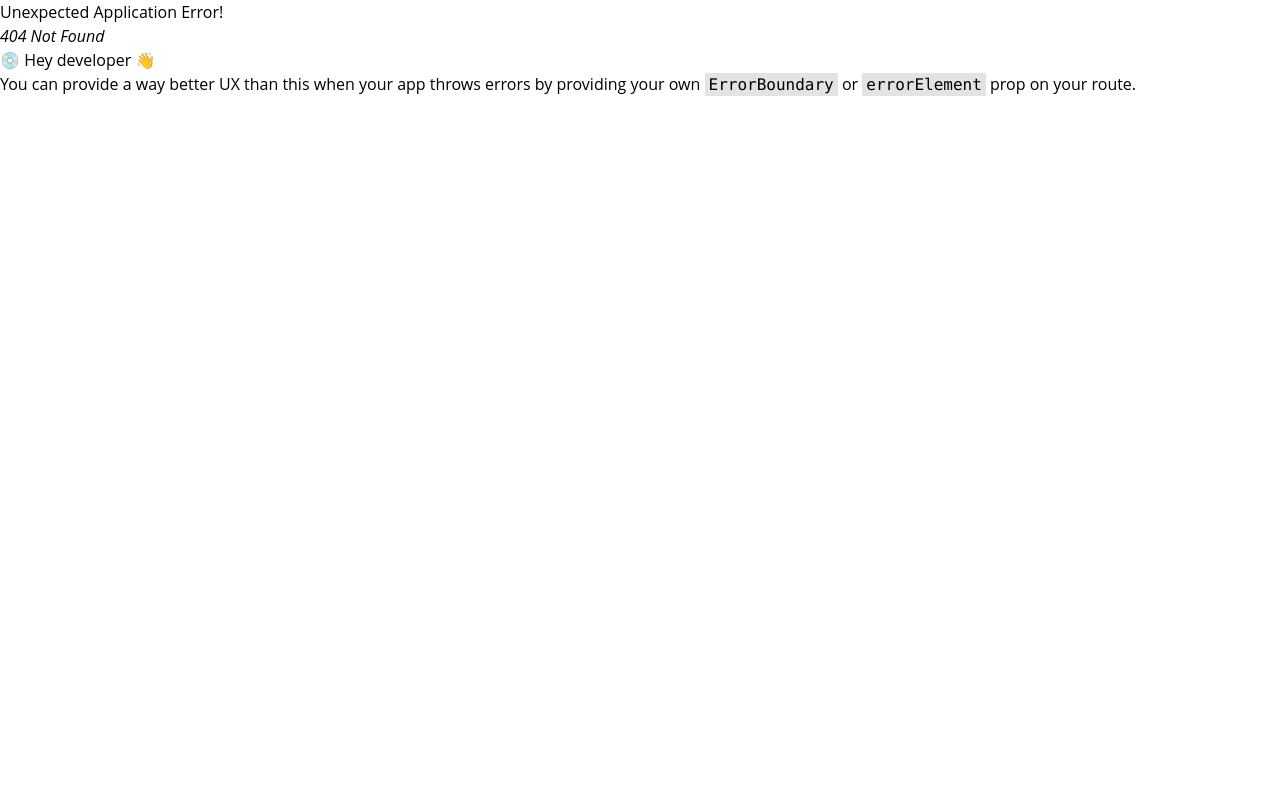
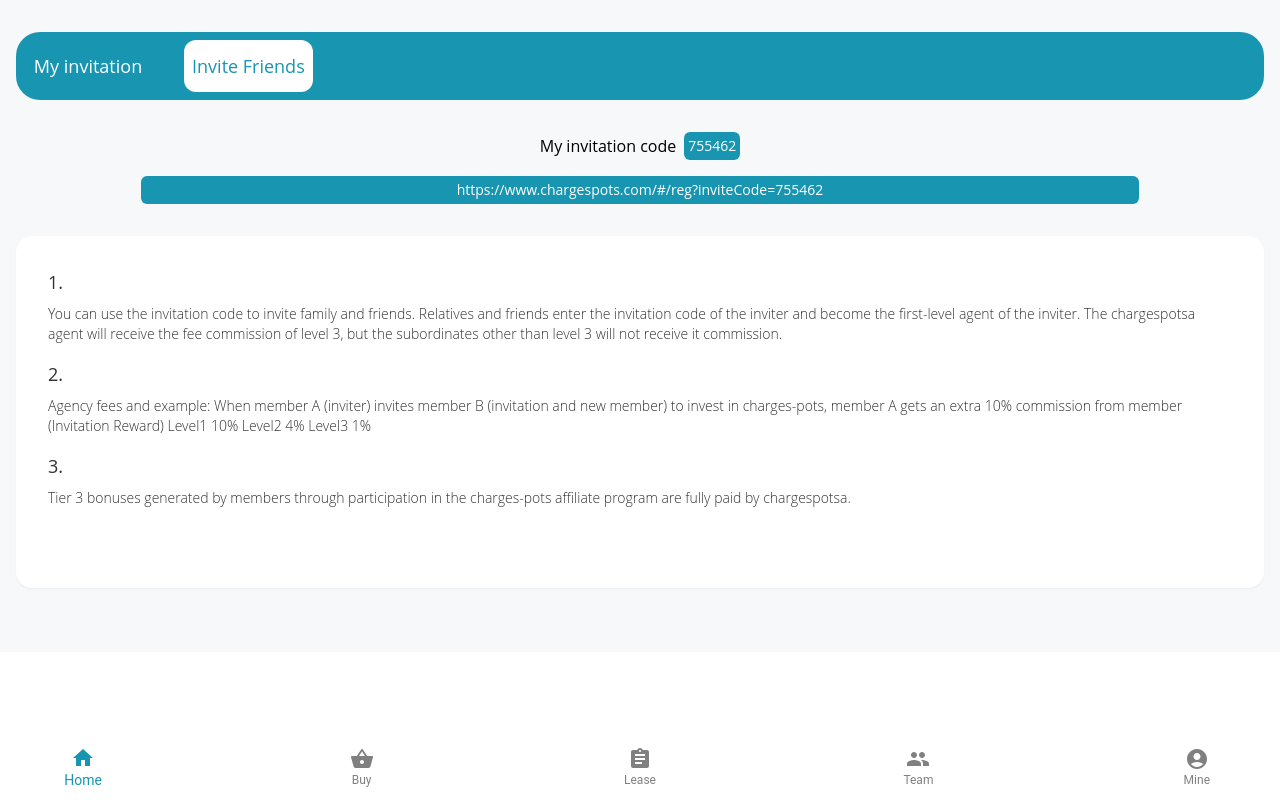
Before and after one commit to Sageer-M-Kabeer/charges_pots, a React (Create React App) app in the folder chargespots/: page /invite-friends in a window 1280 px wide. Before the commit this address had no page. Built offline with nearby package versions, Linux system fonts and the light colour scheme.

Commit message:
re factors

```diff
--- a/chargespots/src/components/CustomerService.js
+++ b/chargespots/src/components/CustomerService.js
@@ -1,25 +1,25 @@
 import { Link } from '@mui/material'
-import {BsWhatsapp} from 'react-icons/bs'
-import {FaTelegramPlane} from 'react-icons/fa'
+import { BsWhatsapp } from 'react-icons/bs'
+import { FaTelegramPlane } from 'react-icons/fa'
 import React from 'react'
 
 function CustomerService() {
     return (
         <div className='bg-[#f6f8f9] w-full h-full py-8 px-4'>
             <div className="mt-auto mx-auto p-4 justify-center gap-3 flex-row mb-8 bg-[#fff]  shadow-sm rounded-2xl">
-         <div className='flex flex-re  justify-between '>
-         <div>
+                <div className='flex flex-row justify-between '>
+                    <div className='pointer-cursor'>
                         <Link>
-
-            <div className=' w-28 flex justify-center bg-[#24ff1c] py-10 px-8 rounded-lg'>
-                <i className='text-white px-0'><BsWhatsapp size={48}/></i>
+                            <div className='cursor-pointer w-28 flex justify-center  bg-[#1c77ff] py-10 px-8 rounded-lg'>
+                                <i className='text-white px-0'><FaTelegramPlane size={48} /></i>
                             </div>
                         </Link>
                     </div>
-        <div>
+                    <div className="">
                         <Link>
-            <div className='w-28 flex justify-center  bg-[#1c77ff] py-10 px-8 rounded-lg'>
-                <i className='text-white px-0'><FaTelegramPlane size={48}/></i>
+
+                            <div className='cursor-pointer w-28 flex justify-center bg-[#24ff1c] py-10 px-8 rounded-lg'>
+                                <i className='text-white px-0'><BsWhatsapp size={48} /></i>
                             </div>
                         </Link>
                     </div>
--- a/chargespots/src/components/PopUp.js
+++ b/chargespots/src/components/PopUp.js
@@ -1,5 +1,5 @@
 import PropTypes from 'prop-types';
-import React, { Component,useEffect,useState } from 'react'
+import React, { Component, useEffect, useState } from 'react'
 
 const Popup = (props) => {
     const [isOpen, setIsOpen] = useState(props.trigger);
--- a/chargespots/src/index.js
+++ b/chargespots/src/index.js
@@ -13,6 +13,7 @@
 import Withdraw from './pages/Withdraw'
 import Precautions from './pages/Precautions'
 import GetApp from './pages/GetApp';
+import InviteFriends from './pages/InviteFriends';
 import {
   createBrowserRouter,
   RouterProvider,
@@ -110,6 +111,11 @@
     path: "get-app",
     element:<GetApp/>
   },
+  {
+    path: "invite-friends",
+    element:<InviteFriends/>
+  },
+
 
 
 
--- a/chargespots/src/pages/BindCardPage.js
+++ b/chargespots/src/pages/BindCardPage.js
@@ -23,7 +23,7 @@
                                 </Link>
                             </div>
                             <div className='max-w-[60%] my-0 mx-auto flex-1 text-center text-[#323232] font-[600] text-[16px]'>
-                                Bind bank card
+                                Bind bank
                             </div>
                         </div>
                     </div>
@@ -32,7 +32,7 @@
                         <div className="p-8">
                             <div className="flex justify-between flex-col">
                                 <div>
-                                    Cardholder's Name
+                                  Account Name
                                 </div>
                                 <div>
                                     <div className='mt-2 outline-none bg-slate-300 h-[40px] flex items-center py-2 px-4 rounded-md'>
@@ -45,7 +45,7 @@
                             </div>
                             <div className="flex justify-between flex-col mt-4">
                                 <div>
-                                    Bank Account
+                                    Bank Account Number
                                 </div>
                                 <div>
                                     <div className='mt-2 outline-none bg-slate-300 h-[40px] flex items-center py-2 px-4 rounded-md'>
--- a/chargespots/src/pages/GetApp.js
+++ b/chargespots/src/pages/GetApp.js
@@ -1,14 +1,28 @@
 import React from 'react'
 import CustomerService from '../components/CustomerService'
+import { FaAngleLeft } from 'react-icons/fa'
+import { Link } from "react-router-dom";
 
 const GetApp = () => {
   return (
-<div className="flex justify-center items-center bg-[#f6f8f9] w-full h-full">
-    <div className="">
-        <div className="py-8 px-4 min-h-full">
+    <div className="bg-[#f6f8f9] w-full h-screen">
+    <div className="px-2 min-h-full">
+        <div className="min-h-full">
+        <div className="relative z-10 leading-[22px] text-center bg-white">
+                        <div className='relative flex items-center justify-between h-20 w-full'>
+                            <div className='left-0 top-0 bottom-0 flex  items-center absolute p-[16px] text-[14px] cursor-pointer'>
+                                <Link to="/" >
+                                    <FaAngleLeft className='text-[#1895b0] text-3xl font-bold mr-2 relative inline-block' />
+                                </Link>
+                            </div>
+                            <div className='max-w-[60%] my-0 mx-auto flex-1 text-center text-[#323232] font-[600] text-[16px]'>
+                                Download App
+                            </div>
+                        </div>
+                    </div>
 
             {/* card */}
-            <div className="flex  mt-auto mx-auto justify-center items-center  mb-8 bg-[#fff]  shadow-sm rounded-2xl">
+            <div className="flex  mt-8 justify-center items-center  mb-8 bg-[#fff]  shadow-sm rounded-2xl">
                 <div className="p-8">
                  <div className='text-center'>
                     The App is currently under development
@@ -19,8 +33,6 @@
                 </div>
             </div>
         </div>
-        <CustomerService/>
-
     </div>
 </div>
 
--- /dev/null
+++ b/chargespots/src/pages/InviteFriends.js
@@ -0,0 +1,74 @@
+import React from 'react'
+import ivip from '../assets/1st.jpg'
+import ButtomBar from '../components/BottomBar'
+import { Link } from 'react-router-dom'
+
+const InviteFriends = () => {
+    return (
+        <div className="bg-[#f6f8f9] w-full h-full">
+            <div className="">
+                <div className="py-8 px-4 min-h-full">
+                    <div className="flex justify-between bg-[#1895b0] p-2 mb-2 rounded-3xl">
+                        <div className="text-white  cursor-pointer flex items-center justify-center font-[400] w-32 text-lg rounded-xl py-1 px-1">
+                            <Link to="/team">
+                                My invitation
+                            </Link>
+
+                        </div>
+                        <div className=" bg-white  text-[#1895b0] ml-8 mx-auto flex items-center justify-center font-[400]w-32 text-lg rounded-xl py-3 px-2">
+                            Invite Friends
+                        </div>
+                    </div>
+                    <div>
+                        <div className='mx-auto my-8 max-w-[80%] flex-col  flex justify-center items-center'>
+                            <div className='flex justify-between gap-2 items-center'>
+                                <span>My invitation code</span> <span className='bg-[#1895b0] px-1 py-1 text-sm rounded-md text-white'>755462</span>
+                            </div>
+                            <div className='bg-[#1895b0] w-full max-w-full flex justify-center items-center px-5  text-center  py-1 rounded-md mt-4 text-white sm:px-auto sm:w-full sm:text-sm '>
+                                https://www.chargespots.com/#/reg?inviteCode=755462
+                            </div>
+                        </div>
+                        {/* card */}
+                        <div className="relative text-[#323232] mt-8 mb-8 bg-[#fff]  shadow-sm rounded-2xl">
+                            <div className="p-8">
+                                <div className='flex justify-between flex-col '>
+                                    <div className='flex justify-between flex-col mb-8'>
+                                        <div className='font-light text-sm pb-4'>
+                                            <div className='font-[500] mb-2 text-lg'>1.</div>
+                                            You can use the invitation code to invite family and friends. Relatives and friends enter the invitation code of the inviter and become the first-level agent of the inviter. The chargespotsa agent will receive the fee commission of level 3, but the subordinates other than level 3 will not receive it commission.
+
+                                        </div>
+                                        <div className='font-light text-sm pb-4'>
+                                            <div className='font-[500] mb-2 text-lg'>2.</div>
+                                            Agency fees and example: When member A (inviter) invites member B (invitation and new member) to invest in charges-pots, member A gets an extra 10% commission from member
+                                            (Invitation Reward)
+                                            Level1 10%
+                                            Level2 4%
+                                            Level3 1%
+
+
+                                        </div>
+                                        <div className='font-light text-sm pb-4'>
+                                            <div className='font-[500] mb-2 text-lg'>3.</div>
+                                            Tier 3 bonuses generated by members through participation in the charges-pots affiliate program are fully paid by chargespotsa.
+                                        </div>
+
+
+
+                                    </div>
+                                </div>
+
+
+                            </div>
+                        </div>
+
+                    </div>
+                </div>
+                <ButtomBar />
+            </div>
+        </div>
+
+    )
+}
+
+export default InviteFriends
--- a/chargespots/src/pages/Team.js
+++ b/chargespots/src/pages/Team.js
@@ -1,6 +1,7 @@
 import React from 'react'
 import ivip from '../assets/1st.jpg'
 import ButtomBar from '../components/BottomBar'
+import { Link } from 'react-router-dom'
 
 const Team = () => {
     return (
@@ -8,11 +9,16 @@
             <div className="">
                 <div className="py-8 px-4 min-h-full">
                     <div className="flex justify-between bg-[#1895b0] p-2 mb-2 rounded-3xl">
-                <div className="text-[#1895b0] bg-white flex items-center justify-center font-[400] w-32 text-lg rounded-xl py-1 px-1">
+                        <div className="text-[#1895b0] cursor-pointer bg-white flex items-center justify-center font-[400] w-32 text-lg rounded-xl py-1 px-1">
+                            <Link>
                                 My invitation
+                            </Link>
+
                         </div>
-                <div className="text-white ml-8 mx-auto flex items-center justify-center font-[400]w-32 text-lg rounded-xl py-3 px-2">
+                        <div className="cursor-pointer text-white ml-8 mx-auto flex items-center justify-center font-[400]w-32 text-lg rounded-xl py-3 px-2">
+                            <Link to="/invite-friends">
                                 Invite Friends
+                            </Link>
                         </div>
                     </div>
                     <div>
@@ -154,7 +160,7 @@
                         </div>
                     </div>
                 </div>
-        <ButtomBar/>
+                <ButtomBar />
             </div>
         </div>
 
--- a/chargespots/src/pages/Withdraw.js
+++ b/chargespots/src/pages/Withdraw.js
@@ -22,6 +22,10 @@
                     {/* card */}
                     <div className="relative mt-8 mb-8 bg-[#fff]  shadow-sm rounded-2xl">
                         <div className="p-8">
+
+                            <div>
+                                <p>Main balance <span className='text-[#cc1313]'>N30</span></p>
+                            </div>
 
 
 
--- a/chargespots/src/pages/WithdrawalProofUpload.js
+++ b/chargespots/src/pages/WithdrawalProofUpload.js
@@ -1,17 +1,17 @@
 import React from 'react'
-import {FaAngleLeft} from 'react-icons/fa'
+import { FaAngleLeft } from 'react-icons/fa'
 import { Link } from "react-router-dom";
 import te from '../assets/te.png'
 const WithdrawalProofUpload = () => {
     return (
-    <div className="bg-[#f6f8f9] w-full h-screen">
+        <div className="bg-[#f6f8f9] w-full h-full">
             <div className="">
                 <div className="min-h-full">
                     <div className="relative z-10 leading-[22px] text-center bg-white">
                         <div className='relative flex items-center justify-between h-20 w-full'>
                             <div className='left-0 top-0 bottom-0 flex  items-center absolute p-[16px] text-[14px] cursor-pointer'>
                                 <Link to="/" >
-                        <FaAngleLeft className='text-[#1989fa] text-3xl font-bold mr-2 relative inline-block'/>
+                                    <FaAngleLeft className='text-[#1989fa] text-3xl font-bold mr-2 relative inline-block' />
                                 </Link>
                             </div>
                             <div className='max-w-[60%] my-0 mx-auto flex-1 text-center text-[#323232] font-[600] text-[16px]'>
@@ -23,7 +23,7 @@
                         Upload today's receipt to Extract
                         The system will randomly draw a reward of N100-300
                     </div>
-            <div className="w-full fixed z-10 bottom-2 left-auto right-auto">
+                    <div className="max-w-[80%] mx-auto fixed z-10 bottom-2 left-0 right-0">
                         <button type='button' className="text-white block w-full h-14 bg-[rgb(24,149,176)] border-[rgb(24,149,176)] border-solid rounded-3xl text-lg py-2 px-20 ">Upload Proof</button>
                     </div>
 
@@ -36,24 +36,9 @@
 
                             </div>
                             <div className='py-10 px-2'>
-                        <img className='w-full h-full' src={te} alt=''/>
+                                <img className='mx-auto w-[70%] h-[70%] rounded-lg' src={te} alt='' />
                             </div>
-                    <div className='font-thin text-sm py-1 px-2 mb-3'>
-                        <p>Than you I have successfuly received my payment</p>
-                    </div>
-                </div>
-            </div>
-            {/* card */}
-            <div className="relative  mb-8 bg-[#fff]  shadow-sm rounded-2xl">
-                <div className="p-2">
-                    <div className='py-2 px-1 font-thin text-md'>
-                        <h4>814***743</h4>
-
-                    </div>
-                    <div className='py-10 px-2'>
-                        <img className='w-full h-full max-w-[40px] max-h-10 md:h-1/2 md:w- md:p-40' src={te} alt='' />
-                    </div>
-                    <div className='font-thin text-sm py-1 px-2 mb-3'>
+                            <div className='font-thin text-sm py-1 px-2 mb-0'>
                                 <p>Than you I have successfuly received my payment</p>
                             </div>
                         </div>
```
Also changed, not shown: chargespots/src/components/BottomBar.js (+5 -5 lines), chargespots/src/components/SuccessAlert.js (+4 -4 lines), chargespots/src/components/Dialog.js (line endings or trailing spaces). Lines whose indentation alone changed are shown as unchanged.
